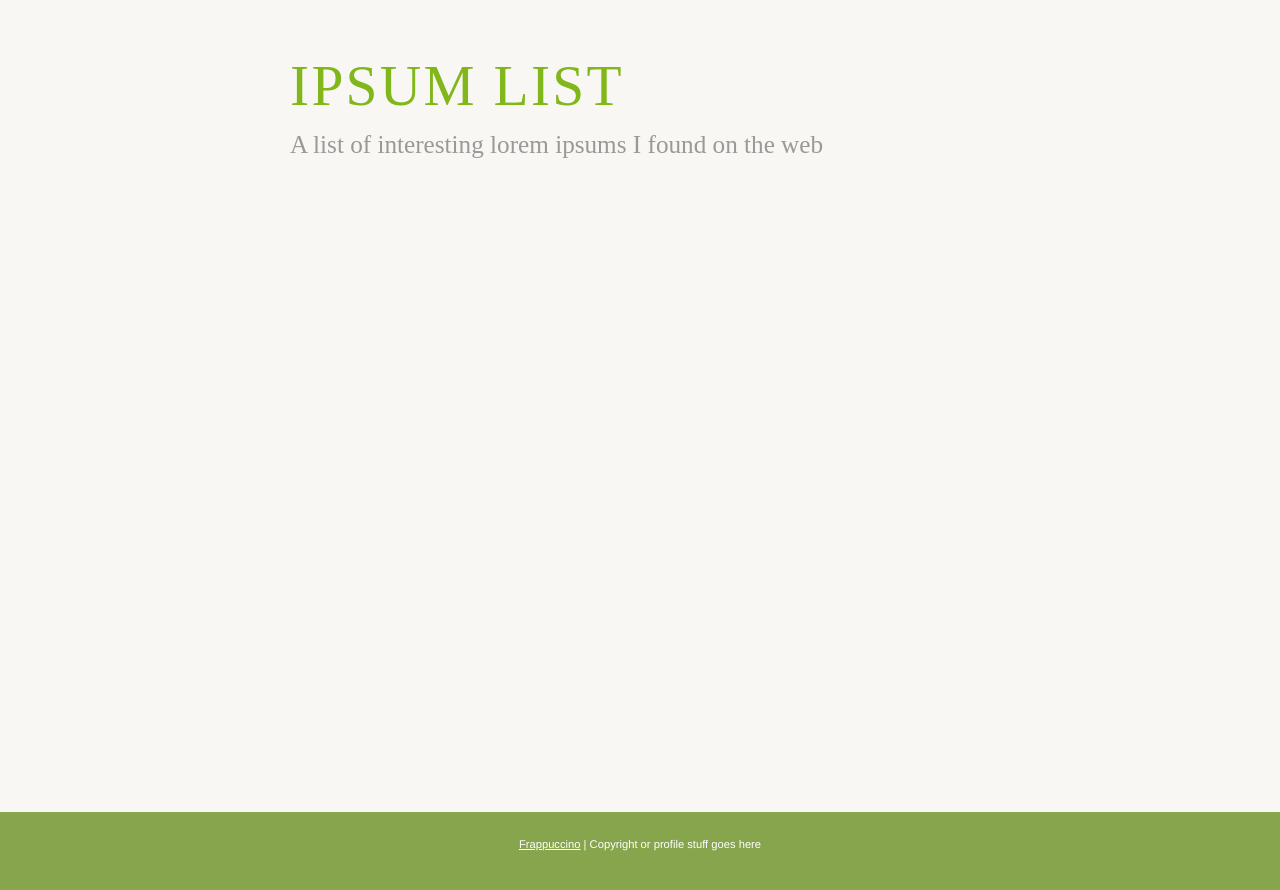
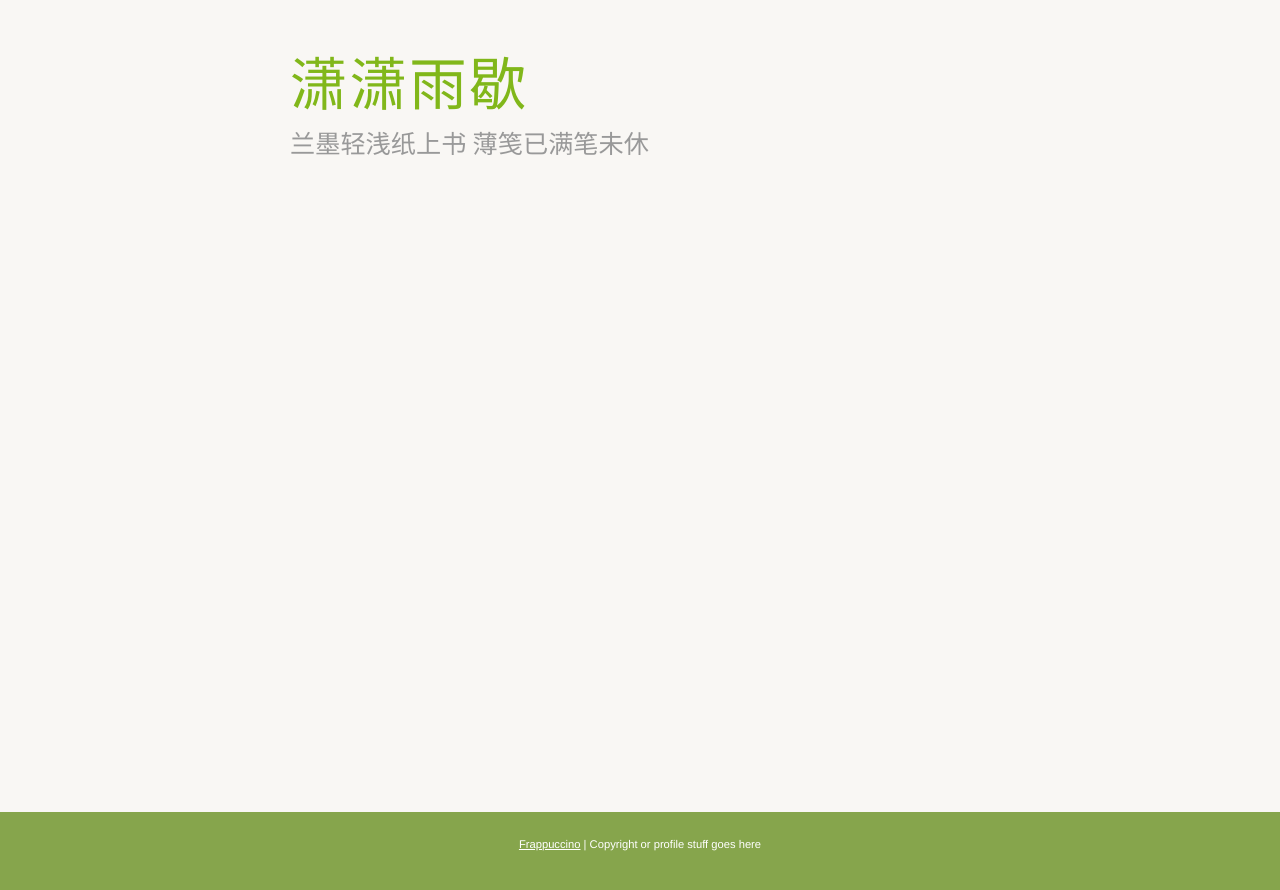
Before and after one commit to kurain-cn/kurain-cn.github.io, a Jekyll site: the page built from index.html, in a window 1280 px wide. Shown: the top 890 px of the page. Built offline with Jekyll 4.4.1, drawn with Linux system fonts in a browser that asks for light colours; some web fonts are replaced; the list of posts is cut into pages by our own code.

Commit message:
标题更新

```diff
--- a/_config.yml
+++ b/_config.yml
@@ -3,4 +3,4 @@
 auto: true # automatically update your jekyll
 server: true # runs a local server
 paginate: 10 # pagination basted on number of posts
-exclude: ["Gemfile", "Gemfile.lock", "README.md", 'sass', 'watch.sh', 'style.scss'] # files to exclude
+exclude: ["Gemfile", "Gemfile.lock", "README.md", 'sass', 'style.scss'] # files to exclude
--- a/index.html
+++ b/index.html
@@ -8,8 +8,8 @@ title: Mainpage
     <main class="container">
     	<div class="row-fluid">
     		<section class="content">
-    		  <h1>Ipsum List</h1>
-          <div class="sub-title">A list of interesting lorem ipsums I found on the web</div>
+    		  <h1>潇潇雨歇</h1>
+          <div class="sub-title">兰墨轻浅纸上书 薄笺已满笔未休</div>
     		</section>
     		<ul class="entries">
     		{% for post in paginator.posts %}
```
